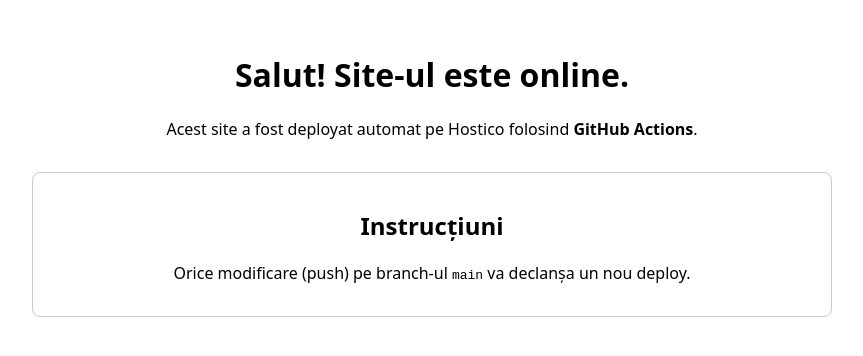
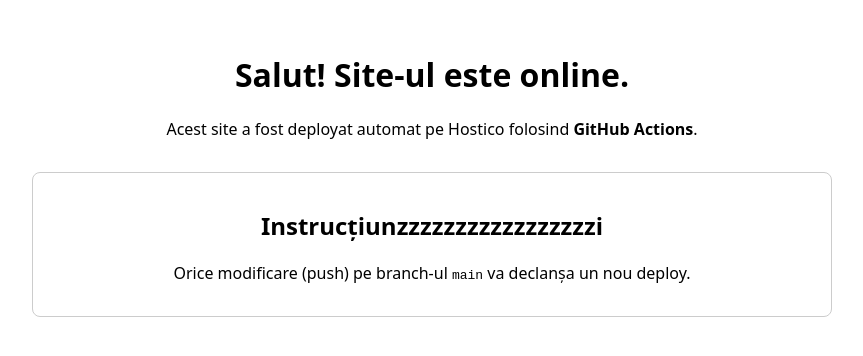
Before and after one commit to eneflorian1/eneflorin.com, a Next.js app: page / in a window 1280 px wide. Shown: the top 356 px of the page, without its empty margins (208-1071 px from the left). Built offline with nearby package versions, Linux system fonts and the light colour scheme.

Commit message:
Update page.tsx

```diff
--- a/app/page.tsx
+++ b/app/page.tsx
@@ -6,7 +6,7 @@ export default function Home() {
         Acest site a fost deployat automat pe Hostico folosind <strong>GitHub Actions</strong>.
       </p>
       <div style={{ marginTop: '2rem', padding: '1rem', border: '1px solid #ccc', borderRadius: '8px' }}>
-        <h2>Instrucțiuni</h2>
+        <h2>Instrucțiunzzzzzzzzzzzzzzzzzi</h2>
         <p>Orice modificare (push) pe branch-ul <code>main</code> va declanșa un nou deploy.</p>
       </div>
     </main>
```
